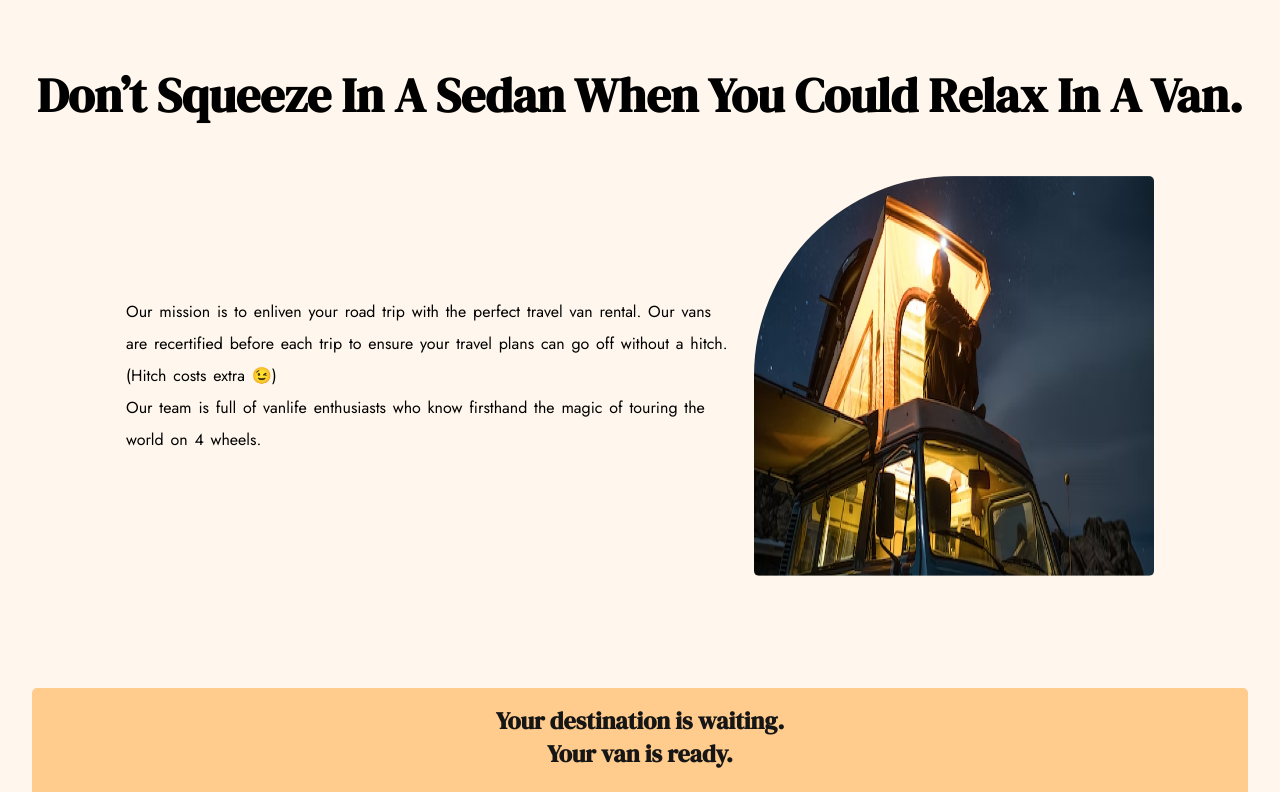
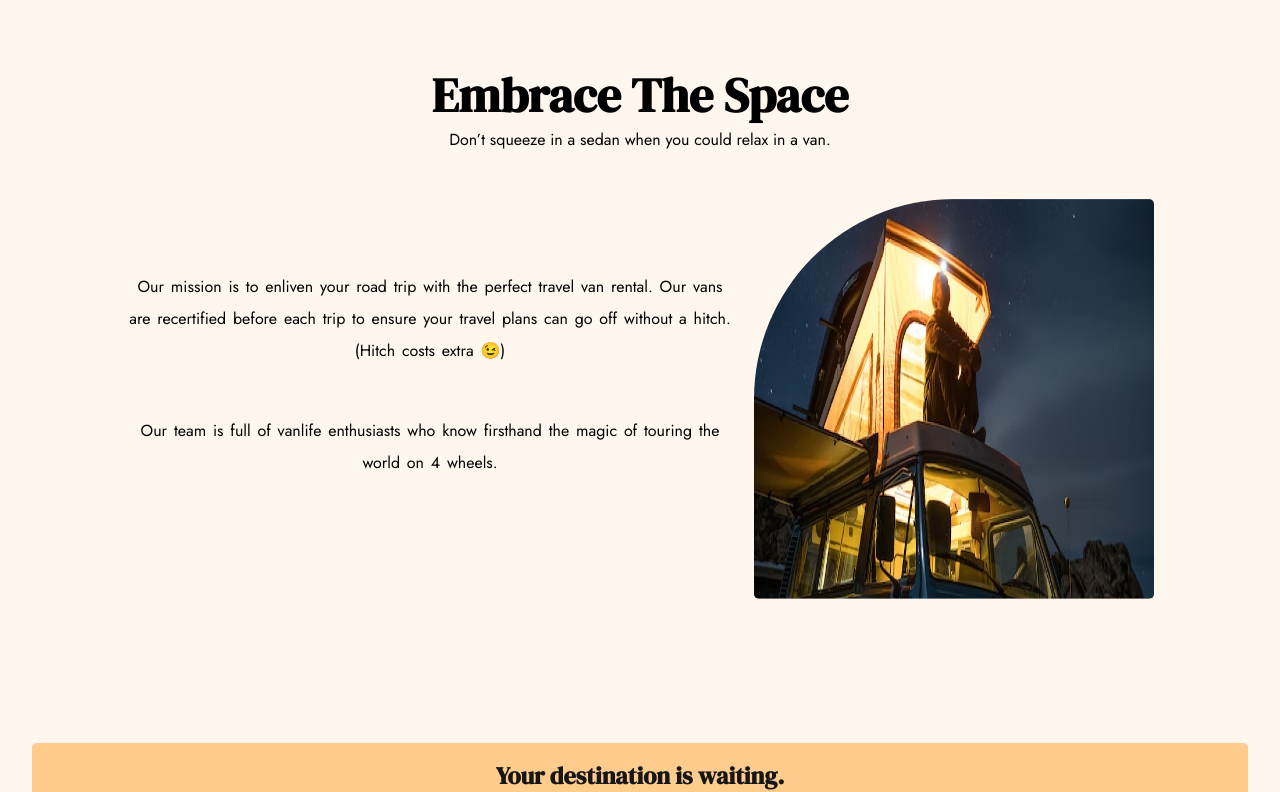
Before and after one commit to jessicasantosb/van-life, a React (Vite) app: page /about in a window 1280 px wide. Shown: the part 860-1652 px from the top of the page. Built offline with nearby package versions, Linux system fonts and the light colour scheme; what miragejs would draw is missing.

Commit message:
Style: in About page increase margin on cta and update title

```diff
--- a/src/pages/About.jsx
+++ b/src/pages/About.jsx
@@ -11,9 +11,8 @@ function About() {
       </div>
 
       <div className={styles.content}>
-        <h1 className='title'>
-          Don’t squeeze in a sedan when you could relax in a van.
-        </h1>
+        <h1 className='title'>Embrace the space</h1>
+        <p>Don’t squeeze in a sedan when you could relax in a van.</p>
         <div className={styles.contentText}>
           <img src={hero} alt='about hero' />
           <div>
--- a/src/pages/About.module.css
+++ b/src/pages/About.module.css
@@ -18,13 +18,16 @@
 .content {
     padding-block: 7rem;
     padding-inline: 2rem;
+    text-align: center;
 }
 
 .content h1 {
-    padding-bottom: 3rem;
-    text-align: center;
     font-size: 3rem;
     text-transform: capitalize;
+}
+
+.content p {
+    padding-bottom: 3rem;
 }
 
 .contentText {
@@ -58,7 +61,7 @@
     color: #161616;
     border-radius: 5px;
     text-align: center;
-    margin-inline: 2rem;
+    margin: 2rem;
     padding: 1rem;
 }
 
```
